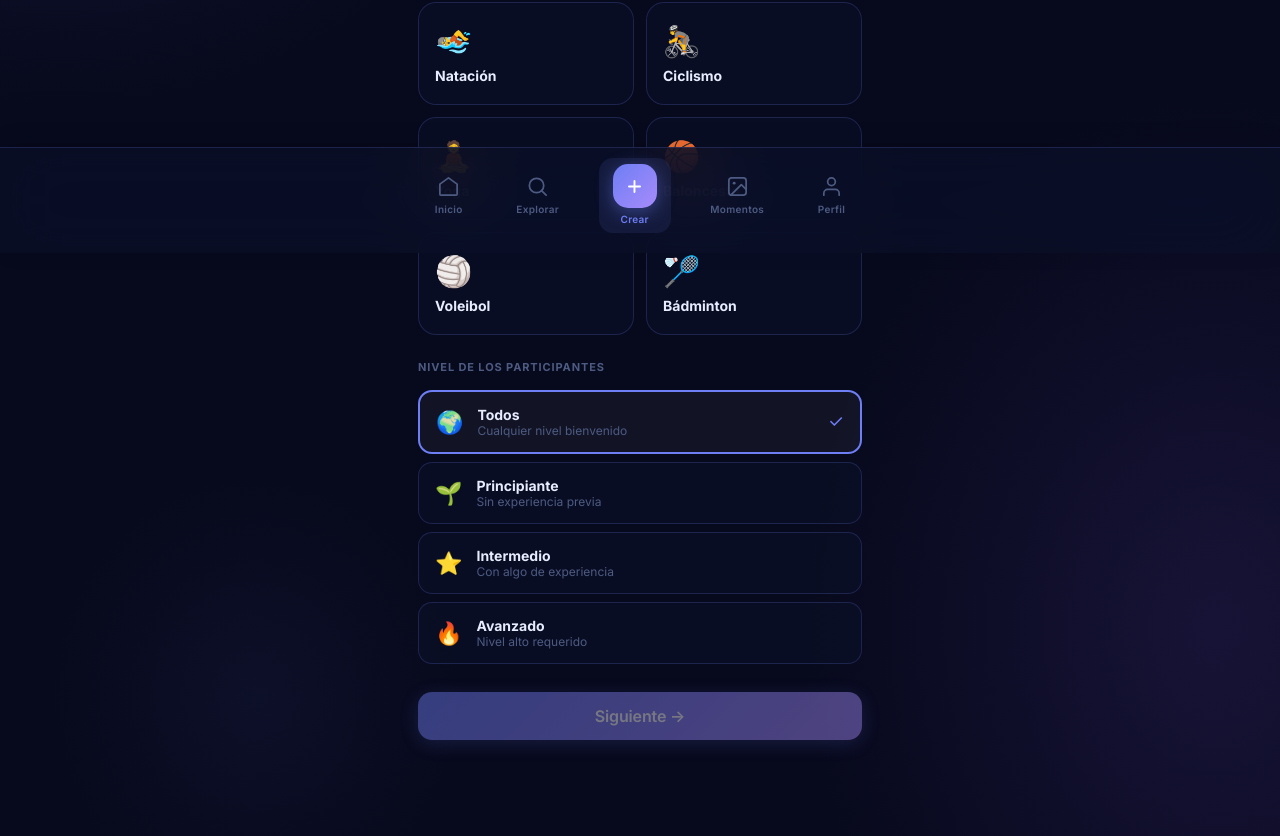
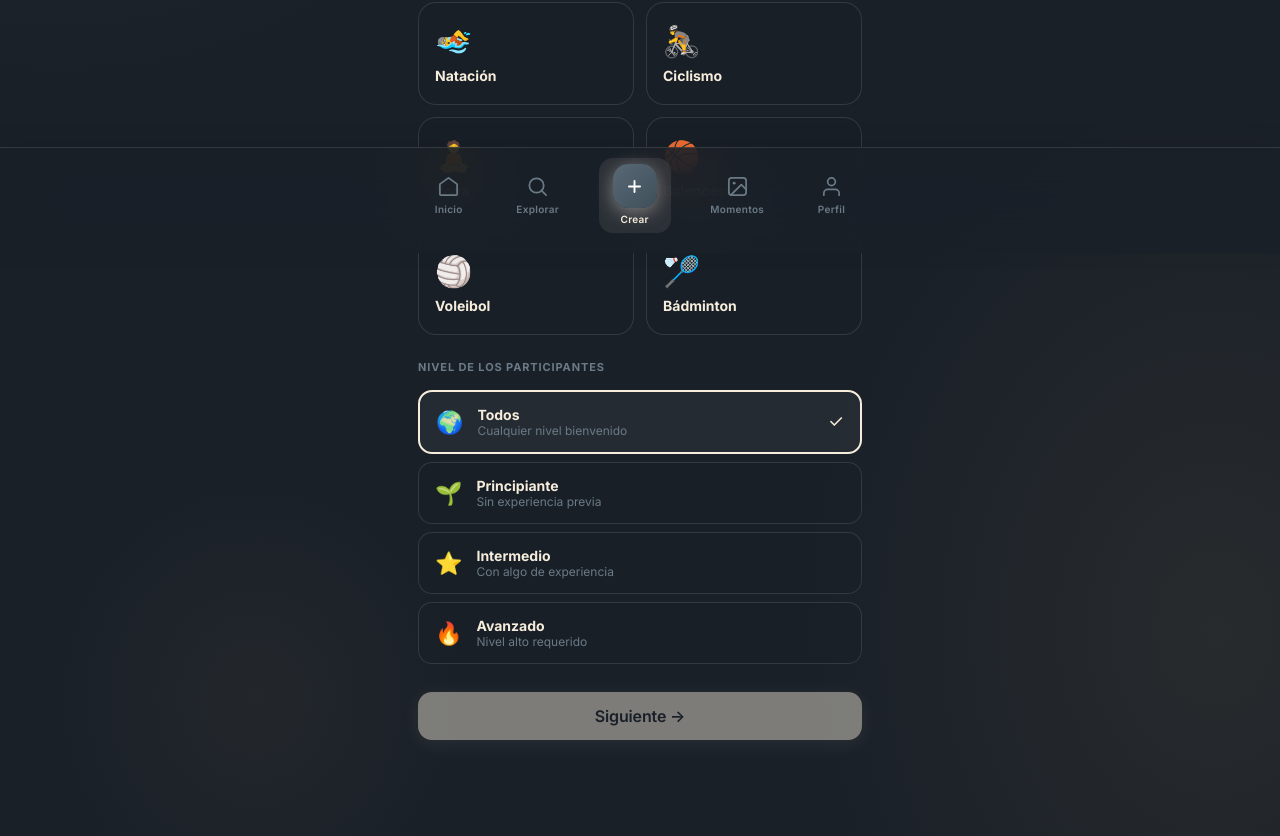
Before and after one commit to colivasbon/teamup-app, a Next.js app: page /create in a window 1280 px wide. Shown: the part 547-1383 px from the top of the page. Built offline with nearby package versions, Linux system fonts and the light colour scheme.

Commit message:
logos y estética

```diff
--- a/src/app/globals.css
+++ b/src/app/globals.css
@@ -1,86 +1,117 @@
 @import url('https://fonts.googleapis.com/css2?family=Inter:wght@300;400;500;600;700;800;900&display=swap');
 
 /* ═══════════════════════════════════════════════════════
-   TEAMUP — DESIGN SYSTEM v4
-   CSS puro. Sin Tailwind. Sin clases utilitarias externas.
+   TEAMUP — DESIGN SYSTEM v5
+   Paleta: azul #586875 · crema #f6eddc
+   CSS puro. Sin Tailwind.
 ═══════════════════════════════════════════════════════ */
 
-/* ─── TOKENS MODO CLARO ────────────────────────────── */
+/* ─── TOKENS MODO CLARO ─────────────────────────────── */
 :root {
-  --bg:           #f0f2ff;
-  --bg2:          #e6e9ff;
-  --surface:      rgba(255,255,255,0.80);
-  --surface2:     rgba(255,255,255,0.50);
+  /* Fondos */
+  --bg:           #f6eddc;
+  --bg2:          #ede3d0;
+
+  /* Superficies */
+  --surface:      rgba(246,237,220,0.85);
+  --surface2:     rgba(246,237,220,0.55);
   --solid:        #ffffff;
-  --text:         #0c0e22;
-  --text2:        #3a3d5c;
-  --muted:        #6b7599;
-  --border:       rgba(91,110,245,0.15);
-  --border2:      rgba(91,110,245,0.08);
-  --primary:      #5b6ef5;
-  --primary-h:    #4355e8;
-  --primary-rgb:  91,110,245;
-  --violet:       #8b5cf6;
-  --teal:         #06d6a0;
-  --glass:        rgba(255,255,255,0.72);
-  --glass-edge:   rgba(255,255,255,0.90);
-  --shadow-sm:    0 2px 12px rgba(91,110,245,0.10);
-  --shadow:       0 4px 28px rgba(91,110,245,0.13);
-  --shadow-lg:    0 12px 48px rgba(91,110,245,0.18);
-  --grad:         linear-gradient(135deg, #5b6ef5 0%, #8b5cf6 100%);
-  --grad-teal:    linear-gradient(135deg, #06d6a0 0%, #0ea5e9 100%);
+
+  /* Texto */
+  --text:         #1a2028;
+  --text2:        #3a4450;
+  --muted:        #7a8a96;
+
+  /* Bordes */
+  --border:       rgba(88,104,117,0.18);
+  --border2:      rgba(88,104,117,0.09);
+
+  /* Color primario: azul */
+  --primary:      #586875;
+  --primary-h:    #3f4f5a;
+  --primary-rgb:  88,104,117;
+
+  /* Acento cálido: crema oscura */
+  --accent:       #c8a96e;
+  --accent-rgb:   200,169,110;
+
+  /* Glass */
+  --glass:        rgba(255,252,245,0.78);
+  --glass-edge:   rgba(255,255,255,0.92);
+
+  /* Sombras */
+  --shadow-sm:    0 2px 12px rgba(88,104,117,0.10);
+  --shadow:       0 4px 28px rgba(88,104,117,0.13);
+  --shadow-lg:    0 12px 48px rgba(88,104,117,0.18);
+
+  /* Gradiente principal */
+  --grad:         linear-gradient(135deg, #586875 0%, #3f4f5a 100%);
+  --grad-warm:    linear-gradient(135deg, #c8a96e 0%, #a07840 100%);
+
+  /* Radios */
   --radius:       20px;
   --radius-sm:    14px;
   --radius-xs:    10px;
   --nav-h:        68px;
 }
 
-/* ─── TOKENS MODO OSCURO ───────────────────────────── */
+/* ─── TOKENS MODO OSCURO ────────────────────────────── */
 [data-theme="dark"] {
-  --bg:           #07091c;
-  --bg2:          #0b0e26;
-  --surface:      rgba(255,255,255,0.048);
-  --surface2:     rgba(255,255,255,0.028);
-  --solid:        #101428;
-  --text:         #e8ecff;
-  --text2:        #9ba8cc;
-  --muted:        #4d5b82;
-  --border:       rgba(110,126,245,0.20);
-  --border2:      rgba(110,126,245,0.10);
-  --primary:      #6e7ef5;
-  --primary-h:    #8a99ff;
-  --primary-rgb:  110,126,245;
-  --violet:       #a78bfa;
-  --teal:         #06d6a0;
-  --glass:        rgba(11,15,38,0.80);
-  --glass-edge:   rgba(110,126,245,0.16);
+  /* Fondos */
+  --bg:           #1a2028;
+  --bg2:          #212a33;
+
+  /* Superficies */
+  --surface:      rgba(255,255,255,0.05);
+  --surface2:     rgba(255,255,255,0.03);
+  --solid:        #252f38;
+
+  /* Texto */
+  --text:         #f6eddc;
+  --text2:        #c8bfaf;
+  --muted:        #6a7a86;
+
+  /* Bordes */
+  --border:       rgba(246,237,220,0.12);
+  --border2:      rgba(246,237,220,0.06);
+
+  /* Color primario: crema */
+  --primary:      #f6eddc;
+  --primary-h:    #fffaf2;
+  --primary-rgb:  246,237,220;
+
+  /* Acento */
+  --accent:       #c8a96e;
+  --accent-rgb:   200,169,110;
+
+  /* Glass */
+  --glass:        rgba(26,32,40,0.82);
+  --glass-edge:   rgba(246,237,220,0.10);
+
+  /* Sombras */
   --shadow-sm:    0 2px 12px rgba(0,0,0,0.30);
-  --shadow:       0 4px 28px rgba(0,0,0,0.40);
-  --shadow-lg:    0 12px 48px rgba(0,0,0,0.55);
-  --grad:         linear-gradient(135deg, #6e7ef5 0%, #a78bfa 100%);
+  --shadow:       0 4px 28px rgba(0,0,0,0.42);
+  --shadow-lg:    0 12px 48px rgba(0,0,0,0.58);
+
+  /* Gradiente principal */
+  --grad:         linear-gradient(135deg, #586875 0%, #3f4f5a 100%);
+  --grad-warm:    linear-gradient(135deg, #c8a96e 0%, #a07840 100%);
 }
 
-/* ─── RESET ────────────────────────────────────────── */
+/* ─── RESET ─────────────────────────────────────────── */
 *, *::before, *::after {
   box-sizing: border-box;
   margin: 0;
   padding: 0;
   -webkit-tap-highlight-color: transparent;
 }
-
 html {
   scroll-behavior: smooth;
   height: 100%;
-  /* Fix pantalla pequeña en móvil */
   -webkit-text-size-adjust: 100%;
 }
-
-/* Fix iOS overscroll */
 body {
   overscroll-behavior-y: none;
-}
-
-body {
   font-family: 'Inter', -apple-system, BlinkMacSystemFont, 'Segoe UI', sans-serif;
   background-color: var(--bg);
   color: var(--text);
@@ -91,36 +122,32 @@ body {
   line-height: 1.5;
   font-size: 15px;
   overflow-x: hidden;
-  /* Ocupa siempre el 100% de la pantalla visible */
   width: 100%;
 }
-
 a { text-decoration: none; color: inherit; }
 button { font-family: inherit; cursor: pointer; }
 input, textarea, select { font-family: inherit; }
 
-/* ─── FONDO MESH ───────────────────────────────────── */
+/* ─── FONDO MESH ────────────────────────────────────── */
 .app-shell {
   min-height: 100dvh;
   background-color: var(--bg);
   background-image:
-    radial-gradient(ellipse 60% 50% at 5% 15%,  rgba(var(--primary-rgb),0.14) 0%, transparent 65%),
-    radial-gradient(ellipse 50% 60% at 95% 85%,  rgba(139,92,246,0.12)        0%, transparent 65%),
-    radial-gradient(ellipse 40% 35% at 70% 2%,   rgba(6,214,160,0.08)         0%, transparent 55%),
-    radial-gradient(ellipse 30% 30% at 20% 90%,  rgba(var(--primary-rgb),0.06) 0%, transparent 55%);
+    radial-gradient(ellipse 60% 50% at 5%  15%, rgba(88,104,117,0.10)  0%, transparent 65%),
+    radial-gradient(ellipse 50% 60% at 95% 85%, rgba(200,169,110,0.08) 0%, transparent 65%),
+    radial-gradient(ellipse 40% 35% at 70%  2%, rgba(88,104,117,0.06)  0%, transparent 55%),
+    radial-gradient(ellipse 30% 30% at 20% 90%, rgba(200,169,110,0.05) 0%, transparent 55%);
   position: relative;
 }
 
-/* ─── CONTENEDOR CENTRADO ──────────────────────────── */
+/* ─── CONTENEDORES ──────────────────────────────────── */
 .page-wrap {
   max-width: 480px;
   margin: 0 auto;
   width: 100%;
   padding: 0 18px;
-  padding-bottom: 96px; /* espacio para navbar */
+  padding-bottom: 96px;
 }
-
-/* Sin padding lateral (para elementos que necesitan sangrar al borde) */
 .page-wrap-full {
   max-width: 480px;
   margin: 0 auto;
@@ -129,7 +156,7 @@ input, textarea, select { font-family: inherit; }
   padding-bottom: 96px;
 }
 
-/* ─── SPINNER ──────────────────────────────────────── */
+/* ─── SPINNER ───────────────────────────────────────── */
 .spinner {
   width: 36px; height: 36px;
   border: 3px solid var(--border);
@@ -139,54 +166,50 @@ input, textarea, select { font-family: inherit; }
   margin: 0 auto;
 }
 
-/* ─── MENSAJE DE ERROR ─────────────────────────────── */
+/* ─── MENSAJES ──────────────────────────────────────── */
 .error-msg {
-  background: rgba(239,68,68,0.10);
-  border: 1px solid rgba(239,68,68,0.25);
-  border-radius: var(--radius-xs);
-  color: #ef4444;
+  background: rgba(220,80,80,0.10);
+  border: 1px solid rgba(220,80,80,0.25);
+  border-radius: var(--radius-sm);
+  color: #c84040;
   font-size: 13px;
   padding: 10px 14px;
+}
+.success-msg {
+  background: rgba(88,104,117,0.10);
+  border: 1px solid rgba(88,104,117,0.25);
   border-radius: var(--radius-sm);
-}
-
-/* ─── SUCCESS MSG ──────────────────────────────────── */
-.success-msg {
-  background: rgba(6,214,160,0.10);
-  border: 1px solid rgba(6,214,160,0.25);
-  border-radius: var(--radius-sm);
-  color: #06d6a0;
+  color: var(--primary);
   font-size: 13px;
   padding: 10px 14px;
   text-align: center;
 }
 
-/* ─── GLASSMORPHISM ────────────────────────────────── */
+/* ─── GLASSMORPHISM ─────────────────────────────────── */
 .glass {
   background: var(--glass);
-  backdrop-filter: blur(28px) saturate(1.5);
-  -webkit-backdrop-filter: blur(28px) saturate(1.5);
+  backdrop-filter: blur(28px) saturate(1.4);
+  -webkit-backdrop-filter: blur(28px) saturate(1.4);
   border: 1px solid var(--glass-edge);
   box-shadow: var(--shadow);
 }
 
-/* ─── CARDS ────────────────────────────────────────── */
+/* ─── CARDS ─────────────────────────────────────────── */
 .card {
   background: var(--glass);
-  backdrop-filter: blur(22px) saturate(1.4);
-  -webkit-backdrop-filter: blur(22px) saturate(1.4);
+  backdrop-filter: blur(22px) saturate(1.3);
+  -webkit-backdrop-filter: blur(22px) saturate(1.3);
   border: 1px solid var(--border);
   border-radius: var(--radius);
   box-shadow: var(--shadow);
   transition: transform 0.20s cubic-bezier(.34,1.56,.64,1), box-shadow 0.20s ease;
 }
-
 .card:hover {
   transform: translateY(-2px);
   box-shadow: var(--shadow-lg);
 }
 
-/* ─── BOTONES ──────────────────────────────────────── */
+/* ─── BOTONES ───────────────────────────────────────── */
 .btn {
   display: inline-flex;
   align-items: center;
@@ -205,13 +228,20 @@ input, textarea, select { font-family: inherit; }
   overflow: hidden;
 }
 
+/* Modo claro: fondo azul, texto crema */
 .btn-primary {
-  background: var(--grad);
-  color: white;
-  box-shadow: 0 4px 20px rgba(var(--primary-rgb),0.38);
+  background: #586875;
+  color: #f6eddc;
+  box-shadow: 0 4px 20px rgba(88,104,117,0.35);
 }
-.btn-primary:hover  { transform: translateY(-2px); box-shadow: 0 8px 28px rgba(var(--primary-rgb),0.50); }
-.btn-primary:active { transform: scale(0.96); }
+/* Modo oscuro: fondo crema, texto azul */
+[data-theme="dark"] .btn-primary {
+  background: #f6eddc;
+  color: #1a2028;
+  box-shadow: 0 4px 20px rgba(246,237,220,0.18);
+}
+.btn-primary:hover  { filter: brightness(1.08); transform: translateY(-2px); }
+.btn-primary:active { transform: scale(0.97); }
 .btn-primary:disabled { opacity: 0.45; cursor: not-allowed; transform: none !important; }
 
 .btn-ghost {
@@ -224,8 +254,7 @@ input, textarea, select { font-family: inherit; }
 .btn-ghost:hover { background: var(--surface); border-color: var(--primary); color: var(--primary); }
 
 .btn-icon {
-  width: 40px;
-  height: 40px;
+  width: 40px; height: 40px;
   border-radius: 50%;
   background: var(--glass);
   backdrop-filter: blur(14px);
@@ -240,7 +269,7 @@ input, textarea, select { font-family: inherit; }
 }
 .btn-icon:hover { color: var(--primary); border-color: var(--primary); transform: scale(1.08); }
 
-/* ─── INPUTS ───────────────────────────────────────── */
+/* ─── INPUTS ────────────────────────────────────────── */
 .input {
   width: 100%;
   background: var(--glass);
@@ -256,17 +285,15 @@ input, textarea, select { font-family: inherit; }
   transition: border-color 0.18s ease, box-shadow 0.18s ease;
   display: block;
 }
-
 .input::placeholder { color: var(--muted); }
 .input:focus {
   border-color: var(--primary);
-  box-shadow: 0 0 0 3.5px rgba(var(--primary-rgb),0.14);
+  box-shadow: 0 0 0 3px rgba(var(--primary-rgb),0.12);
 }
-
 textarea.input { resize: none; }
 select.input   { appearance: none; cursor: pointer; }
 
-/* ─── PILLS / FILTROS ──────────────────────────────── */
+/* ─── PILLS ─────────────────────────────────────────── */
 .pill {
   display: inline-flex;
   align-items: center;
@@ -282,13 +309,16 @@ select.input   { appearance: none; cursor: pointer; }
   background: none;
   font-family: inherit;
 }
-
 .pill-active {
-  background: var(--grad);
-  color: white;
-  box-shadow: 0 3px 14px rgba(var(--primary-rgb),0.32);
+  background: #586875;
+  color: #f6eddc;
+  box-shadow: 0 3px 14px rgba(88,104,117,0.28);
 }
-
+[data-theme="dark"] .pill-active {
+  background: #f6eddc;
+  color: #1a2028;
+  box-shadow: 0 3px 14px rgba(246,237,220,0.15);
+}
 .pill-inactive {
   background: var(--glass);
   backdrop-filter: blur(12px);
@@ -298,7 +328,7 @@ select.input   { appearance: none; cursor: pointer; }
 }
 .pill-inactive:hover { border-color: var(--primary); color: var(--primary); }
 
-/* ─── BARRA DE PROGRESO ────────────────────────────── */
+/* ─── BARRA DE PROGRESO ─────────────────────────────── */
 .pbar {
   height: 5px;
   background: var(--border);
@@ -307,12 +337,12 @@ select.input   { appearance: none; cursor: pointer; }
 }
 .pbar-fill {
   height: 100%;
-  background: var(--grad);
+  background: #586875;
   border-radius: 100px;
   transition: width 0.5s cubic-bezier(.34,1.56,.64,1);
 }
 
-/* ─── BADGE / ETIQUETA ─────────────────────────────── */
+/* ─── BADGE ─────────────────────────────────────────── */
 .badge {
   display: inline-flex;
   align-items: center;
@@ -324,7 +354,7 @@ select.input   { appearance: none; cursor: pointer; }
   letter-spacing: 0.02em;
 }
 
-/* ─── LABEL SECCIÓN ────────────────────────────────── */
+/* ─── LABEL ─────────────────────────────────────────── */
 .label {
   font-size: 11px;
   font-weight: 700;
@@ -334,13 +364,12 @@ select.input   { appearance: none; cursor: pointer; }
   display: block;
 }
 
-/* ─── SEPARADOR ────────────────────────────────────── */
+/* ─── SEPARADOR ─────────────────────────────────────── */
 .divider { height: 1px; background: var(--border); }
 
-/* ─── ICONO DEPORTE ────────────────────────────────── */
+/* ─── ICONO DEPORTE ─────────────────────────────────── */
 .sport-icon {
-  width: 52px;
-  height: 52px;
+  width: 52px; height: 52px;
   border-radius: 16px;
   display: flex;
   align-items: center;
@@ -349,7 +378,7 @@ select.input   { appearance: none; cursor: pointer; }
   flex-shrink: 0;
 }
 
-/* ─── SCROLL HORIZONTAL SIN SCROLLBAR ─────────────── */
+/* ─── SCROLL HORIZONTAL SIN SCROLLBAR ──────────────── */
 .scroll-x {
   overflow-x: auto;
   -ms-overflow-style: none;
@@ -357,10 +386,9 @@ select.input   { appearance: none; cursor: pointer; }
 }
 .scroll-x::-webkit-scrollbar { display: none; }
 
-/* ─── TOGGLE ───────────────────────────────────────── */
+/* ─── TOGGLE ────────────────────────────────────────── */
 .toggle {
-  width: 48px;
-  height: 28px;
+  width: 48px; height: 28px;
   border-radius: 100px;
   position: relative;
   cursor: pointer;
@@ -369,8 +397,7 @@ select.input   { appearance: none; cursor: pointer; }
   border: none;
 }
 .toggle-thumb {
-  width: 22px;
-  height: 22px;
+  width: 22px; height: 22px;
   background: white;
   border-radius: 50%;
   position: absolute;
@@ -379,21 +406,18 @@ select.input   { appearance: none; cursor: pointer; }
   box-shadow: 0 1px 6px rgba(0,0,0,0.22);
 }
 
-/* ─── NAVBAR ───────────────────────────────────────── */
+/* ─── NAVBAR ────────────────────────────────────────── */
 .navbar {
   position: fixed;
-  bottom: 0;
-  left: 0;
-  right: 0;
+  bottom: 0; left: 0; right: 0;
   background: var(--glass);
-  backdrop-filter: blur(32px) saturate(1.6);
-  -webkit-backdrop-filter: blur(32px) saturate(1.6);
+  backdrop-filter: blur(32px) saturate(1.5);
+  -webkit-backdrop-filter: blur(32px) saturate(1.5);
   border-top: 1px solid var(--border);
   z-index: 100;
-  padding-bottom: env(safe-area-inset-bottom, 0px);
+  padding-bottom: max(env(safe-area-inset-bottom, 0px), 8px);
   box-shadow: 0 -4px 24px rgba(0,0,0,0.08);
 }
-
 .nav-inner {
   max-width: 480px;
   margin: 0 auto;
@@ -402,7 +426,6 @@ select.input   { appearance: none; cursor: pointer; }
   align-items: center;
   padding: 10px 8px 12px;
 }
-
 .nav-item {
   display: flex;
   flex-direction: column;
@@ -416,8 +439,12 @@ select.input   { appearance: none; cursor: pointer; }
   min-width: 52px;
 }
 .nav-item.active {
-  color: var(--primary);
-  background: rgba(var(--primary-rgb),0.10);
+  color: #586875;
+  background: rgba(88,104,117,0.10);
+}
+[data-theme="dark"] .nav-item.active {
+  color: #f6eddc;
+  background: rgba(246,237,220,0.08);
 }
 .nav-item:not(.active):hover { color: var(--text2); }
 .nav-item .nav-label {
@@ -426,14 +453,12 @@ select.input   { appearance: none; cursor: pointer; }
   letter-spacing: 0.03em;
 }
 
-/* ─── BOTÓN TEMA (FIXED) ───────────────────────────── */
+/* ─── BOTÓN TEMA (FIXED) ────────────────────────────── */
 .theme-btn {
   position: fixed;
-  top: 14px;
-  right: 16px;
+  top: 14px; right: 16px;
   z-index: 200;
-  width: 38px;
-  height: 38px;
+  width: 38px; height: 38px;
   border-radius: 50%;
   background: var(--glass);
   backdrop-filter: blur(18px) saturate(1.4);
@@ -453,26 +478,15 @@ select.input   { appearance: none; cursor: pointer; }
   color: var(--primary);
 }
 
-/* ─── ANIMACIONES ──────────────────────────────────── */
+/* ─── ANIMACIONES ───────────────────────────────────── */
 @keyframes fadeUp {
   from { opacity: 0; transform: translateY(16px); }
   to   { opacity: 1; transform: translateY(0); }
 }
-@keyframes fadeIn {
-  from { opacity: 0; }
-  to   { opacity: 1; }
-}
-@keyframes scaleIn {
-  from { opacity: 0; transform: scale(0.94); }
-  to   { opacity: 1; transform: scale(1); }
-}
-@keyframes spin {
-  to { transform: rotate(360deg); }
-}
-@keyframes pulse {
-  0%, 100% { opacity: 1; }
-  50%       { opacity: 0.5; }
-}
+@keyframes fadeIn  { from { opacity: 0; } to { opacity: 1; } }
+@keyframes scaleIn { from { opacity: 0; transform: scale(0.94); } to { opacity: 1; transform: scale(1); } }
+@keyframes spin    { to { transform: rotate(360deg); } }
+@keyframes pulse   { 0%, 100% { opacity: 1; } 50% { opacity: 0.5; } }
 
 .anim-1 { animation: fadeUp 0.38s ease both; }
 .anim-2 { animation: fadeUp 0.38s 0.06s ease both; }
@@ -483,52 +497,45 @@ select.input   { appearance: none; cursor: pointer; }
 .fade-in  { animation: fadeIn  0.28s ease both; }
 .scale-in { animation: scaleIn 0.28s ease both; }
 
-/* ─── STEP BAR ─────────────────────────────────────── */
+/* ─── STEP BAR ──────────────────────────────────────── */
 .step-bar {
   height: 3px;
   border-radius: 100px;
   transition: all 0.3s ease;
 }
 
-/* ─── STAR RATING ──────────────────────────────────── */
-.stars { display: inline-flex; gap: 2px; }
-
-/* ─── AVATAR UPLOAD ────────────────────────────────── */
+/* ─── AVATAR UPLOAD ─────────────────────────────────── */
 .avatar-wrap {
   position: relative;
-  width: 90px;
-  height: 90px;
+  width: 90px; height: 90px;
   flex-shrink: 0;
 }
 .avatar-wrap img,
 .avatar-wrap .avatar-placeholder {
-  width: 90px;
-  height: 90px;
+  width: 90px; height: 90px;
   border-radius: 50%;
   object-fit: cover;
-  border: 3px solid rgba(255,255,255,0.55);
+  border: 3px solid rgba(246,237,220,0.55);
   box-shadow: 0 8px 32px rgba(0,0,0,0.22);
 }
 .avatar-edit-btn {
   position: absolute;
-  bottom: 0;
-  right: 0;
-  width: 28px;
-  height: 28px;
+  bottom: 0; right: 0;
+  width: 28px; height: 28px;
   border-radius: 50%;
-  background: var(--primary);
-  border: 2px solid white;
+  background: #586875;
+  border: 2px solid #f6eddc;
   display: flex;
   align-items: center;
   justify-content: center;
   cursor: pointer;
   font-size: 13px;
-  color: white;
+  color: #f6eddc;
   transition: transform 0.16s ease;
 }
 .avatar-edit-btn:hover { transform: scale(1.12); }
 
-/* ─── CHAT BUBBLE ──────────────────────────────────── */
+/* ─── CHAT LOCKED ───────────────────────────────────── */
 .chat-locked {
   background: var(--glass);
   backdrop-filter: blur(18px);
@@ -540,12 +547,7 @@ select.input   { appearance: none; cursor: pointer; }
   margin: 0 18px;
 }
 
-/* ─── SAFE AREA BOTTOM ─────────────────────────────── */
-.navbar {
-  padding-bottom: max(env(safe-area-inset-bottom, 0px), 8px);
-}
-
-/* ─── SPORT TAG ────────────────────────────────────── */
+/* ─── SPORT TAG ─────────────────────────────────────── */
 .sport-tag {
   display: inline-flex;
   align-items: center;
@@ -560,3 +562,6 @@ select.input   { appearance: none; cursor: pointer; }
   font-family: inherit;
   white-space: nowrap;
 }
+
+/* ─── STARS ─────────────────────────────────────────── */
+.stars { display: inline-flex; gap: 2px; }
--- a/src/app/layout.js
+++ b/src/app/layout.js
@@ -54,7 +54,7 @@ export default function RootLayout({ children }) {
     <html lang="es" data-theme="dark">
       <head>
         <meta name="viewport" content="width=device-width, initial-scale=1, viewport-fit=cover" />
-        <meta name="theme-color" content="#07091c" />
+        <meta name="theme-color" content="#1a2028" />
         <title>TeamUp — Haz deporte, conoce gente</title>
       </head>
       <body>
```
Also changed, not shown: src/app/events/[id]/page.js (+29 -3 lines), src/app/page.js (+47 -38 lines).
